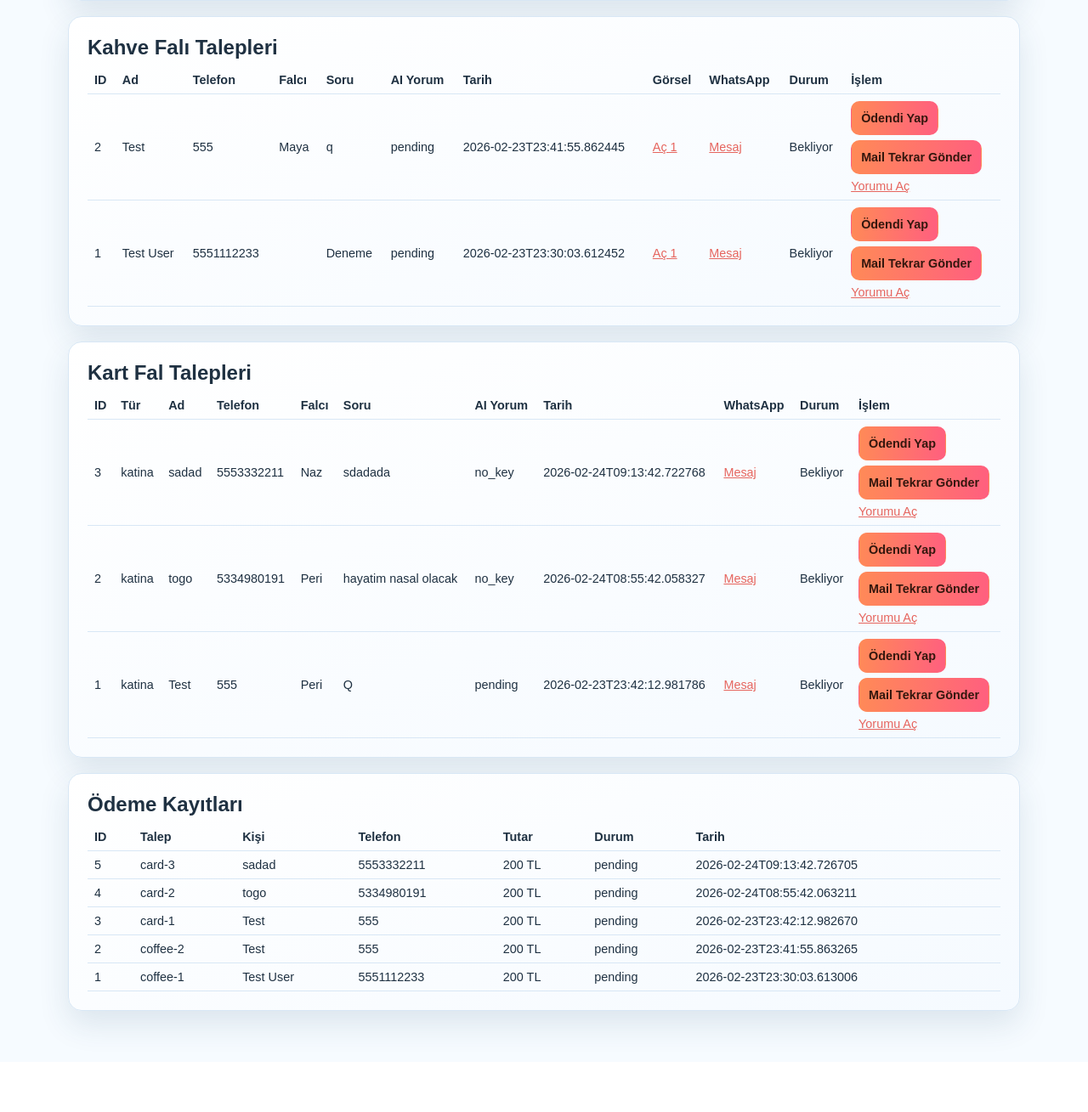
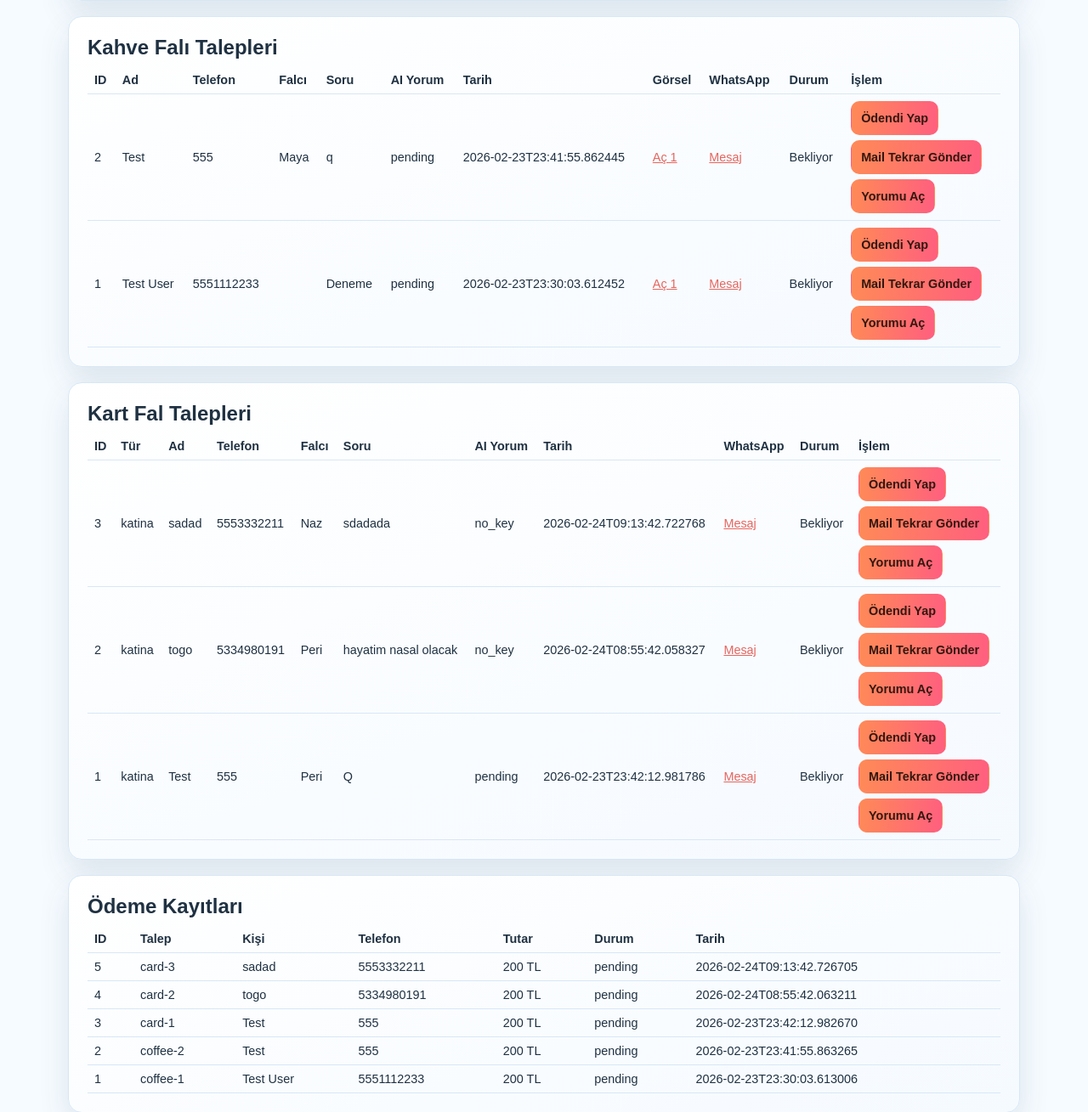
Before and after one commit to tkaracam/fal-platform, a Flask app: page /admin in a window 1280 px wide. Shown: the part 855-2164 px from the top of the page at 85% size. Before the commit the page ends 2081 px from the top, so only its background shows below. Run offline with Flask 3, Linux system fonts and the light colour scheme; a user stored in the database is signed in; data comes from the database, SQL or seed files in the repository; some libraries are stand-ins or nearby versions.

Commit message:
Change 'Yorumu Aç' link to button in admin list

```diff
--- a/templates/admin.html
+++ b/templates/admin.html
@@ -180,7 +180,9 @@
                     <input type="hidden" name="_csrf_token" value="{{ csrf_token() }}" />
                     <button type="submit">Mail Tekrar Gönder</button>
                   </form>
-                  <a href="/admin/edit-reading/coffee/{{ row['id'] }}" style="display:inline-block;margin-top:6px;">Yorumu Aç</a>
+                  <form action="/admin/edit-reading/coffee/{{ row['id'] }}" method="get" style="margin-top:6px;">
+                    <button type="submit">Yorumu Aç</button>
+                  </form>
                 </td>
               </tr>
               {% endfor %}
@@ -255,7 +257,9 @@
                     <input type="hidden" name="_csrf_token" value="{{ csrf_token() }}" />
                     <button type="submit">Mail Tekrar Gönder</button>
                   </form>
-                  <a href="/admin/edit-reading/card/{{ row['id'] }}" style="display:inline-block;margin-top:6px;">Yorumu Aç</a>
+                  <form action="/admin/edit-reading/card/{{ row['id'] }}" method="get" style="margin-top:6px;">
+                    <button type="submit">Yorumu Aç</button>
+                  </form>
                 </td>
               </tr>
               {% endfor %}
```
